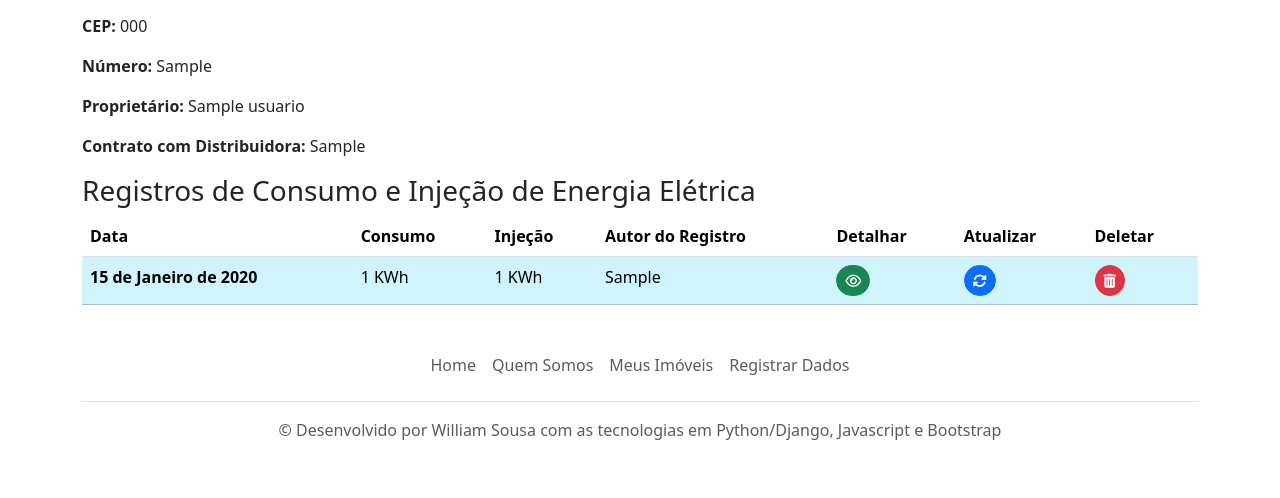
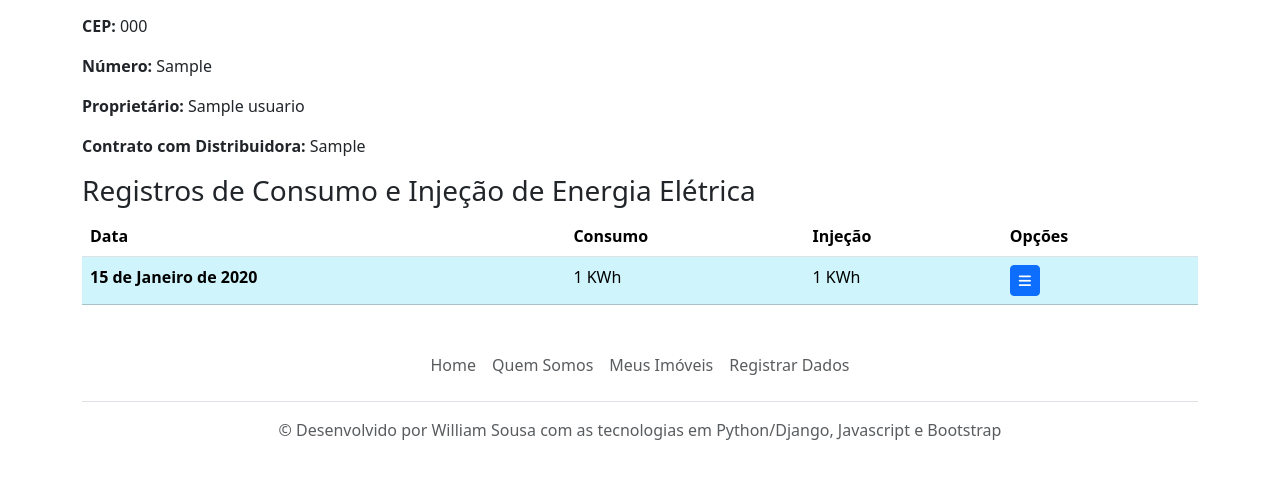
Before and after one commit to willianjonhy05/energy, a Django app: page /historico_casa/1/ in a window 1280 px wide. Shown: the part 371-869 px from the top of the page. Run offline with Django 5.2, Linux system fonts and the light colour scheme; a user stored in the database is signed in; tables that the repository leaves empty hold one stand-in row (values such as "Sample post"); grey boxes marked "Sample" are stand-in pictures; some libraries are stand-ins or nearby versions.

Commit message:
Atualizações mais

```diff
--- a/energia/views.py
+++ b/energia/views.py
@@ -31,13 +31,28 @@ class HistoricoCasa(LoginRequiredMixin, ListView):
         casa_id = self.kwargs.get('casa_id')
         casa = Casa.objects.get(pk=casa_id)
         queryset = Registro.objects.filter(casa=casa).order_by('-data')
+        filtro_oficial = self.request.GET.get('category')
+
+        if filtro_oficial == 'oficial':
+            queryset = Registro.objects.filter(casa=casa, oficial=True).order_by('-data')
+        elif filtro_oficial == 'nao_oficial':
+            queryset = Registro.objects.filter(casa=casa, oficial=False).order_by('-data')
+        else:
+            queryset = Registro.objects.filter(casa=casa).order_by('-data')
+
         return queryset
 
     def get_context_data(self, **kwargs):
         context = super().get_context_data(**kwargs)
         casa_id = self.kwargs.get('casa_id')
         casa = Casa.objects.get(pk=casa_id)
+        qtde_reg = Registro.objects.filter(casa=casa_id).count()
+        qtde_reg_ofc = Registro.objects.filter(casa=casa_id, oficial=True).count()
+        qtde_reg_no_ofc = Registro.objects.filter(casa=casa_id, oficial=False).count()
         context['casa'] = casa
+        context['qtde_reg'] = qtde_reg
+        context['qtde_reg_ofc'] = qtde_reg_ofc
+        context['qtde_reg_no_ofc'] = qtde_reg_no_ofc
         return context
 
 def DocumentCasa(request, casa_id):
--- a/templates/registro/historico1.html
+++ b/templates/registro/historico1.html
@@ -7,6 +7,13 @@
 <script defer src="/static/js/print.js"></script>
 <script>
     var cepValue = '{{ casa.cep }}';
+</script>
+<script>
+
+    var tooltips = [].slice.call(document.querySelectorAll('[data-bs-toggle="tooltip"]'));
+    var tooltipList = tooltips.map(function (tooltip) {
+        return new bootstrap.Tooltip(tooltip);
+    });
 </script>
 {% endblock %}
 {% block title %}Registros{% endblock %}
@@ -39,7 +46,8 @@
 
     <h2>Detalhes do Registro</h2>
     <button class="btn btn-primary rounded-circle p-2 lh-1" id="btnPrint"><i class="fa-solid fa-print"></i></button>
-    <a class="btn btn-primary rounded-circle p-2 lh-1" href="{% url 'historico_casa_pdf' casa_id=casa.pk %}"><i class="fa-solid fa-file-pdf"></i></a>
+    <a class="btn btn-primary rounded-circle p-2 lh-1" href="{% url 'historico_casa_pdf' casa_id=casa.pk %}"><i
+            class="fa-solid fa-file-pdf"></i></a>
     <hr>
     <h3>Informações da Casa</h3>
     <p><strong>Rua:</strong> {{ casa.rua }}</p>
@@ -50,17 +58,36 @@
     <p><strong>Contrato com Distribuidora:</strong> {{ casa.contrato }}</p>
 
     <h3>Registros de Consumo e Injeção de Energia Elétrica</h3>
+
+    {% if qtde_reg > 1 %}
+
+    <div class="input-group mt-2 mb-2 d-flex justify-content-between align-items-center">
+        <form method="get" class="d-flex">
+            <select name="category" class="form-select" id="inputGroupSelect04"
+                aria-label="Selecione a opção desejada de visualização">
+                <option>Todas ({{qtde_reg}})</option>
+                <option value="oficial">Oficiais ({{qtde_reg_ofc}})</option>
+                <option value="nao_oficial">Não Oficiais ({{qtde_reg_no_ofc}})</option>
+            </select>
+            <input class="btn btn-primary ms-2" type="submit" value="Filtrar">
+
+        </form>
+    </div>
+
+    {% endif %}
+
+
+
     <table class="table">
         <thead>
             <tr>
                 <th>Data</th>
                 <th>Consumo</th>
                 <th>Injeção</th>
-                <!-- <th>Saldo</th> -->
-                <th>Autor do Registro</th>
-                <th class="no-print">Detalhar</th>
+                <th class="no-print">Opções</th>
+                <!-- <th class="no-print">Detalhar</th>
                 <th class="no-print">Atualizar</th>
-                <th class="no-print">Deletar</th>
+                <th class="no-print">Deletar</th> -->
             </tr>
         </thead>
         <tbody>
@@ -71,31 +98,80 @@
                 <th>{{registro.data}}</th>
                 <td>{{registro.consumo}} KWh</td>
                 <td>{{registro.injecao}} KWh</td>
-                <!-- <td>{{registro.saldo_parcial}} KWh</td> -->
-                <td>{{registro.autor}}</td>
-                <td><a href="{% url 'detalhar-registro' pk=registro.pk %}" class="no-print btn btn-success rounded-5 btn-sm"><i
-                            class="fa-regular fa-eye"></i></a></td>
-                <td><a href="{% url 'atualizar-registro' pk=registro.pk %}" class="no-print btn btn-primary rounded-5 btn-sm"><i
-                            class="fa-solid fa-rotate"></i></a></td>
-                <td><a href="{% url 'apagar-registro' pk=registro.pk %}" class="no-print btn btn-danger rounded-5 btn-sm"><i
-                            class="fa-solid fa-trash-can"></i></a></td>
+                <td class="no-print"><button type="button" class="btn btn-primary btn-sm" data-bs-toggle="modal"
+                        data-bs-target="#exampleModalUm">
+                        <i class="fa-solid fa-bars"></td>
+
             </tr>
 
+            <div class="modal fade" id="exampleModalUm" tabindex="-1" aria-labelledby="exampleModalLabelUm"
+                aria-hidden="true">
+                <div class="modal-dialog modal-dialog-centered">
+                    <div class="modal-content">
+                        <div class="modal-header">
+                            <h1 class="modal-title fs-5" id="exampleModalLabelUm">Registro do dia {{registro.data}}</h1>
+                            <button type="button" class="btn-close" data-bs-dismiss="modal" aria-label="Close"></button>
+                        </div>
+                        <div class="modal-body">
+                            <p>Este Registro da casa {{casa.numero}} foi capturado por {{registro.autor}} e <strong>não
+                                    é um registro considerado pela sua distribuidora de energia.</strong><br>Produção
+                                Injetada: {{registro.injecao}} KWh<br> Domiciliar: {{registro.consumo}} KWh</p>
+                            <a href="{% url 'atualizar-registro' pk=registro.pk %}"
+                                class="no-print btn btn-primary rounded-5" data-bs-toggle="tooltip"
+                                data-bs-placement="top" title="Atualizar Informações do Registro"><i
+                                    class="fa-solid fa-rotate"></i></a>
+                            <a href="{% url 'apagar-registro' pk=registro.pk %}"
+                                class="no-print btn btn-danger rounded-5" data-bs-toggle="tooltip"
+                                data-bs-placement="top" title="Apagar Registro"><i
+                                    class="fa-solid fa-trash-can"></i></a>
+                        </div>
+                        <div class="modal-footer">
+                            <button type="button" class="btn btn-danger" data-bs-dismiss="modal">Fechar</button>
+                        </div>
+                    </div>
+                </div>
+            </div>
 
             {% else %}
             <tr class="table-info">
                 <th>{{registro.data}}</th>
                 <td>{{registro.consumo}} KWh</td>
                 <td>{{registro.injecao}} KWh</td>
-                <!-- <td>{{registro.saldo_parcial}} KWh</td> -->
-                <td>{{registro.autor}}</td>
-                <td><a href="{% url 'detalhar-registro' pk=registro.pk %}" class="no-print btn btn-success rounded-5 btn-sm"><i
-                            class="fa-regular fa-eye"></i></a></td>
-                <td><a href="{% url 'atualizar-registro' pk=registro.pk %}" class="no-print btn btn-primary rounded-5 btn-sm"><i
-                            class="fa-solid fa-rotate"></i></a></td>
-                <td><a href="{% url 'apagar-registro' pk=registro.pk %}" class="no-print btn btn-danger rounded-5 btn-sm"><i
-                            class="fa-solid fa-trash-can"></i></a></td>
+                <td class="no-print"><button type="button" class="btn btn-primary btn-sm" data-bs-toggle="modal"
+                        data-bs-target="#exampleModal">
+                        <i class="fa-solid fa-bars"></td>
+
             </tr>
+
+            <div class="modal fade" id="exampleModal" tabindex="-1" aria-labelledby="exampleModalLabel"
+                aria-hidden="true">
+                <div class="modal-dialog modal-dialog-centered">
+                    <div class="modal-content">
+                        <div class="modal-header">
+                            <h1 class="modal-title fs-5" id="exampleModalLabel">Registro do dia {{registro.data}}</h1>
+                            <button type="button" class="btn-close" data-bs-dismiss="modal" aria-label="Close"></button>
+                        </div>
+                        <div class="modal-body">
+                            <p>Este Registro da casa {{casa.numero}} foi capturado por {{registro.autor}} e <strong>
+                                é um registro considerado pela sua distribuidora de energia.</strong><br>Produção
+                            Injetada: {{registro.injecao}} KWh<br> Domiciliar: {{registro.consumo}} KWh</p>
+                            <a href="{% url 'atualizar-registro' pk=registro.pk %}"
+                                class="no-print btn btn-primary rounded-5" data-bs-toggle="tooltip"
+                                data-bs-placement="top" title="Atualizar Informações do Registro"><i
+                                    class="fa-solid fa-rotate"></i></a>
+                            <a href="{% url 'apagar-registro' pk=registro.pk %}"
+                                class="no-print btn btn-danger rounded-5" data-bs-toggle="tooltip"
+                                data-bs-placement="top" title="Apagar Registro"><i
+                                    class="fa-solid fa-trash-can"></i></a>
+                        </div>
+                        <div class="modal-footer">
+                            <button type="button" class="btn btn-danger" data-bs-dismiss="modal">Fechar</button>
+                        </div>
+                    </div>
+                </div>
+            </div>
+
+
             {% endif %}
             {% endfor %}
         </tbody>
```
